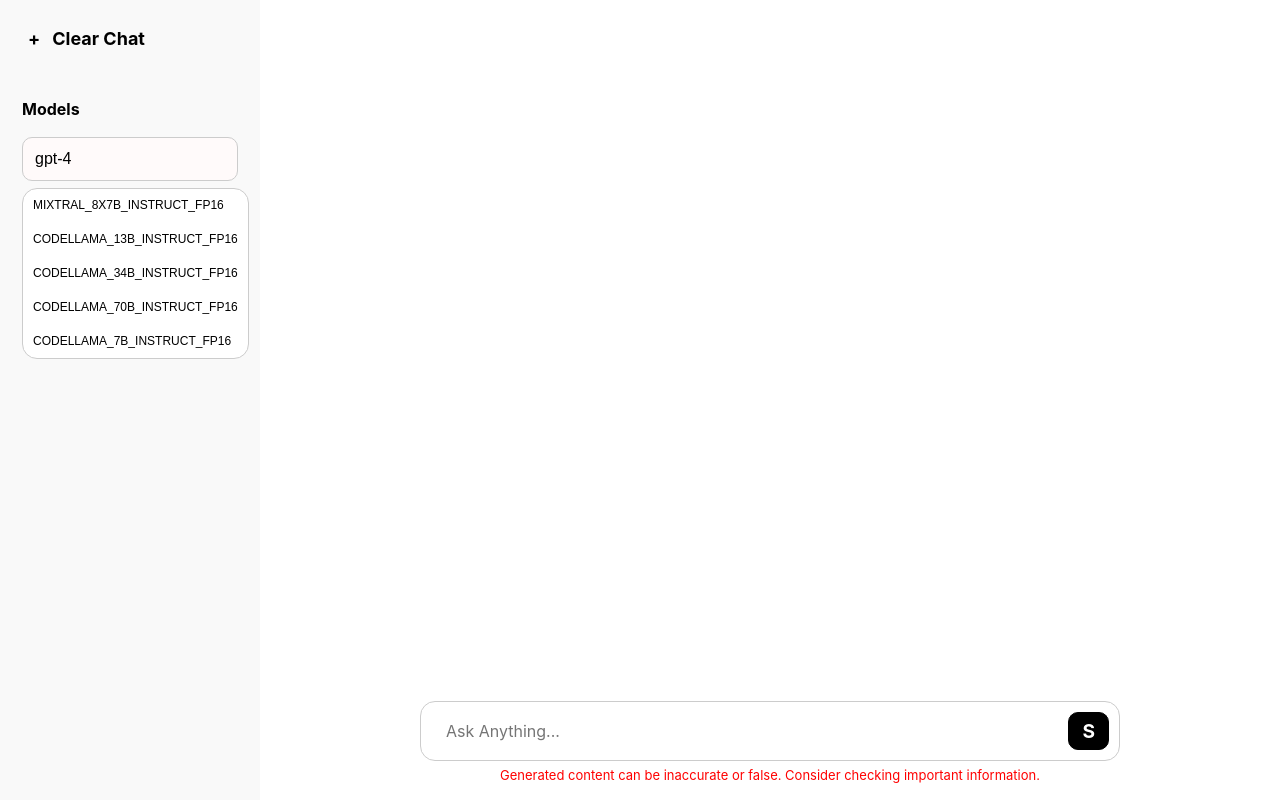
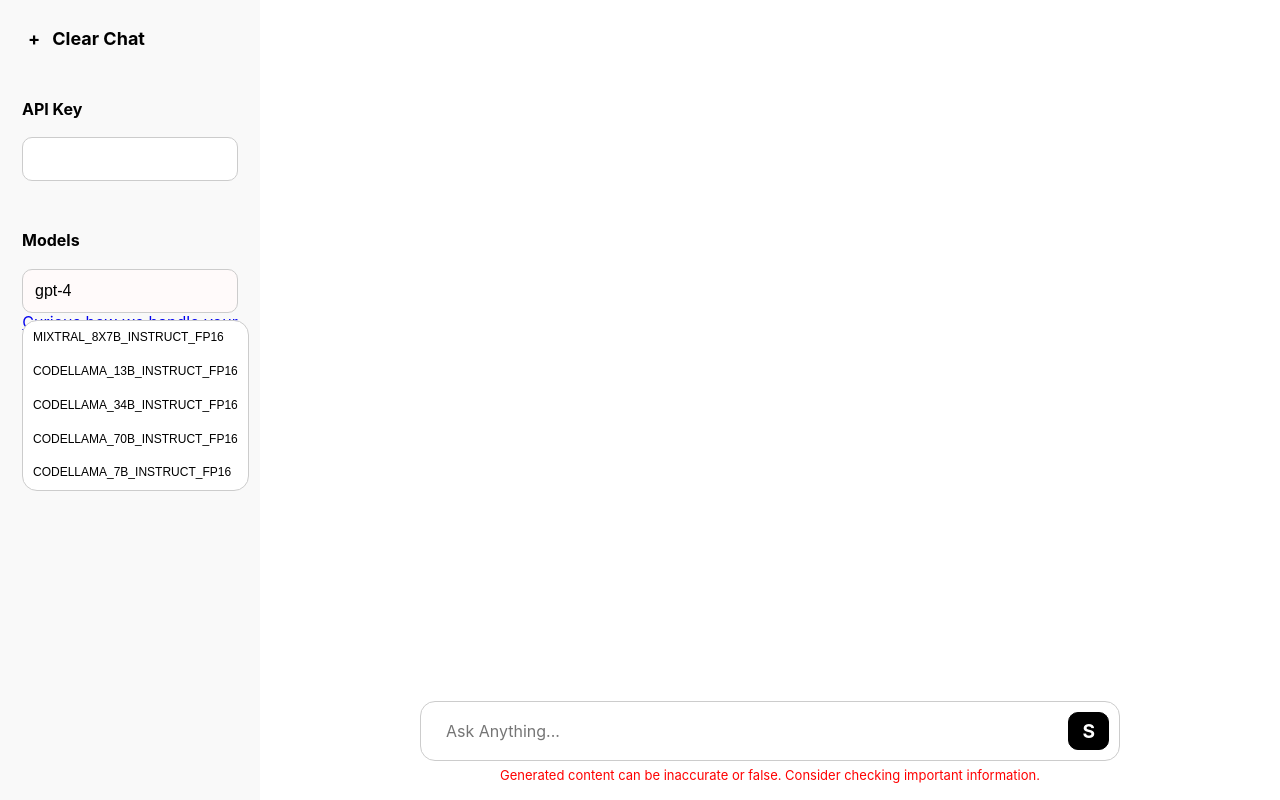
Before and after one commit to dave-sbs/colby_llm_website, a React (Create React App) app: page / in a window 1280 px wide. Built offline with nearby package versions, Linux system fonts and the light colour scheme.

Commit message:
Update App.js
Minor UI Changes. Put API bar above Model Selector. Included link to Data Management Plan.

```diff
--- a/src/App.js
+++ b/src/App.js
@@ -8,7 +8,7 @@
   const modelList = ['MIXTRAL_8X7B_INSTRUCT_FP16', 'CODELLAMA_13B_INSTRUCT_FP16', 'CODELLAMA_34B_INSTRUCT_FP16', 'CODELLAMA_70B_INSTRUCT_FP16', 'CODELLAMA_7B_INSTRUCT_FP16', 'LLAMA_2_70B_CHAT_FP16', 'MISTRAL_7B_INSTRUCT_FP16', 'gpt-4-turbo-preview', 'gpt-4', 'gpt-3.5-turbo'];
 
   const [inputModel, setInputModel] = useState('gpt-4');
-  const [temperature, setTemperature] = useState(0.7);
+  const [temperature, setTemperature] = useState(0.3);
   const [maxTokens, setMaxTokens] = useState(500);
   const [apiKey, setApiKey] = useState('');
   const [userQuery, setQuery] = useState('');
@@ -113,6 +113,13 @@
         </div>
         <div className="model-selector-section">
           <div className="model-selector-header">
+            API Key
+          </div>
+          <input className="api-key-input" value={apiKey} onChange={(e) => setApiKey(e.target.value)} />
+          {/* <a className="find-api-link" href="">Don't Know Where to Find Your API Key?</a> */}
+        </div>
+        <div className="model-selector-section">
+          <div className="model-selector-header">
             Models
           </div>
           <div className="custom-select-container">
@@ -132,13 +139,9 @@
                 ))}
             </div>
           </div>
-        </div>
-
-        <div className="model-selector-section">
-          <div className="model-selector-header">
-            API Key
+          <div className="data-policy-container">
+            <a className="data-policy-link" href="https://docs.google.com/document/d/1JXtsgEEsOOuIRa2r48Qt_opgm0VQweYz/edit?usp=sharing&ouid=111918454245127141486&rtpof=true&sd=true" target="_blank">Curious how we handle your data?</a>
           </div>
-          <input className="api-key-input" value={apiKey} onChange={(e) => setApiKey(e.target.value)} />
         </div>
         {/* <div className="slider-container">
           <div className="slider-top-row">
```
